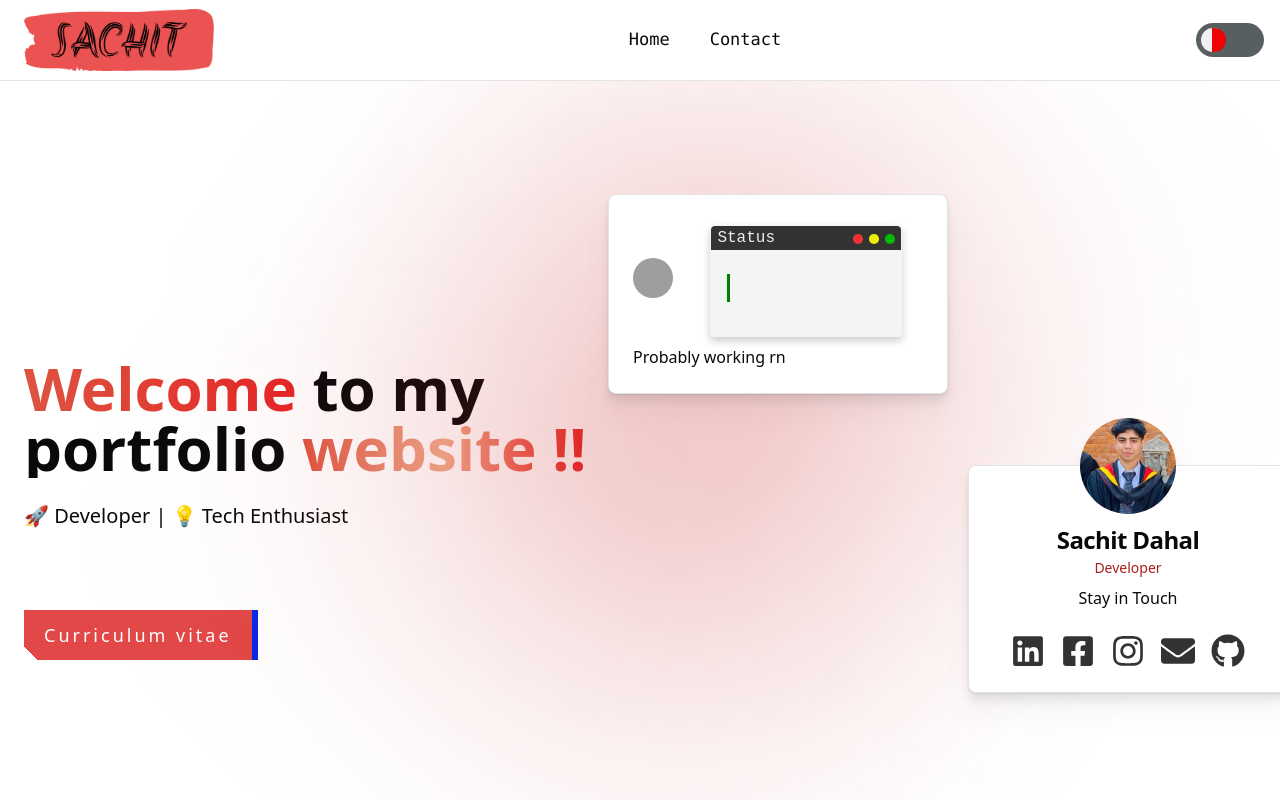
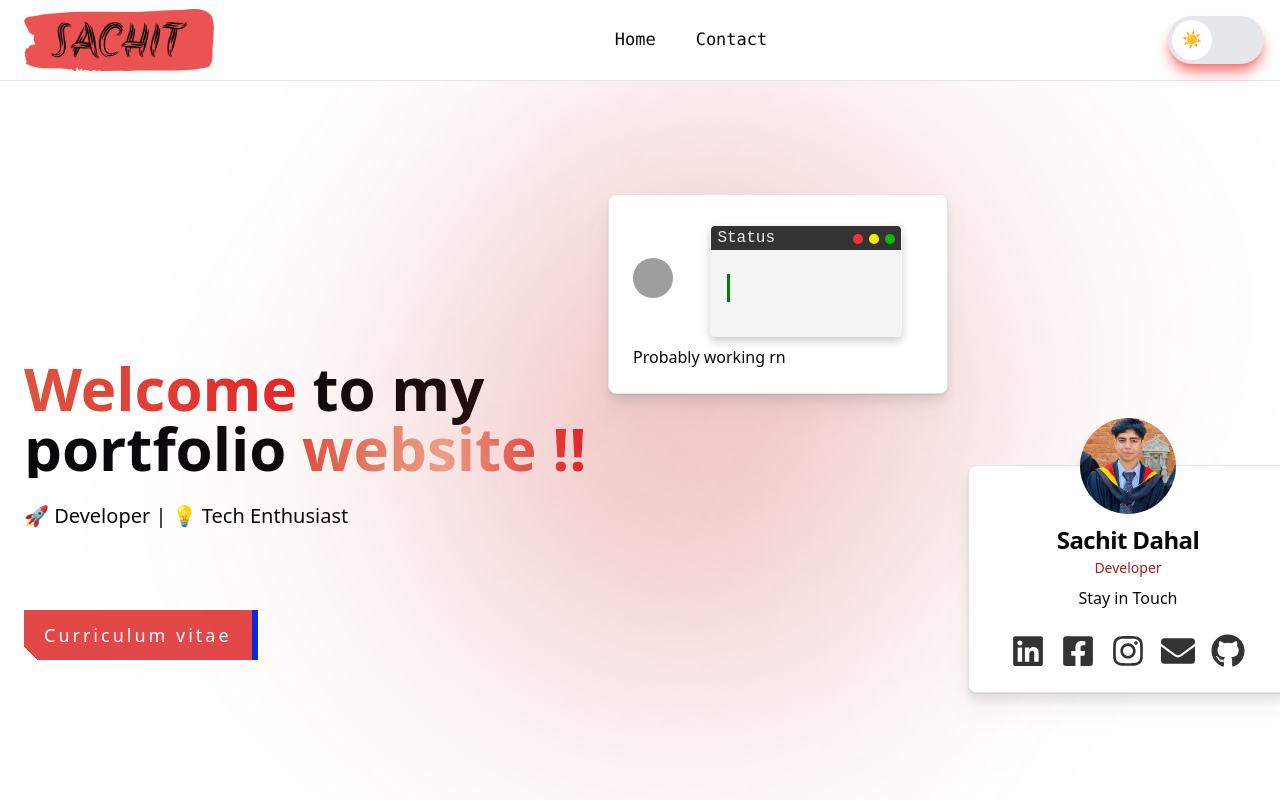
Before and after one commit to Sachit0-0/portfolio-v2, a React (Vite) app: page / in a window 1280 px wide. Shown: the top 800 px of the page. Built offline with nearby package versions, Linux system fonts and the light colour scheme; grey boxes are pictures that could not be loaded.

Commit message:
minor fixes

```diff
--- a/src/components/Hero.tsx
+++ b/src/components/Hero.tsx
@@ -24,14 +24,13 @@ export const Hero = () => {
           🚀 Developer | 💡 Tech Enthusiast
         </p>
 
-        <Link to="/cv">
+        <Link to="/no">
           <button className="mt-20 button2"> Curriculum vitae</button>
         </Link>
       </div>
 
       <div className="z-10 overflow-hidden lg:overflow-visible">
         {" "}
-        {/* Apply overflow for large screens */}
         <HeroCards />
       </div>
 
--- a/src/components/mode-toggle.tsx
+++ b/src/components/mode-toggle.tsx
@@ -1,11 +1,15 @@
-import { useState } from "react";
-import { Moon, Sun } from "lucide-react";
+import { useEffect, useState } from "react";
+
 
 import { useTheme } from "@/components/theme-provider";
 
 export function ModeToggle() {
-  const { setTheme } = useTheme();
-  const [isChecked, setIsChecked] = useState(false);
+  const { theme, setTheme } = useTheme();
+  const [isChecked, setIsChecked] = useState(theme === "dark");
+
+  useEffect(() => {
+    setIsChecked(theme === "dark");
+  }, [theme]);
 
   const handleToggle = () => {
     setIsChecked(!isChecked);
@@ -14,15 +18,13 @@ export function ModeToggle() {
   };
 
   return (
-    <label className="switch">
-      <input type="checkbox" checked={isChecked} onChange={handleToggle} />
-      <span className="slider">
-        <div className="circle">
-          <div className="divider"></div>
-        </div>
-      </span>
-      <Sun className="sun-icon" />
-      <Moon className="moon-icon" />
-    </label>
+
+<label className="relative inline-flex items-center cursor-pointer">
+  <input className="sr-only peer" value="" type="checkbox" checked={isChecked} onChange={handleToggle} />
+  <div
+    className="w-24 h-12 rounded-full ring-0 peer duration-500 outline-none bg-gray-200 overflow-hidden before:flex before:items-center before:justify-center after:flex after:items-center after:justify-center before:content-['☀️'] before:absolute before:h-10 before:w-10 before:top-1/2 before:bg-white before:rounded-full before:left-1 before:-translate-y-1/2 before:transition-all before:duration-700 peer-checked:before:opacity-0 peer-checked:before:rotate-90 peer-checked:before:-translate-y-full shadow-lg shadow-red-400 peer-checked:shadow-lg peer-checked:shadow-red-400 peer-checked:bg-[#383838] after:content-['🌑'] after:absolute after:bg-[#1d1d1d] after:rounded-full after:top-[4px] after:right-1 after:translate-y-full after:w-10 after:h-10 after:opacity-0 after:transition-all after:duration-700 peer-checked:after:opacity-100 peer-checked:after:rotate-180 peer-checked:after:translate-y-0"
+  ></div>
+</label>
+
   );
 }
--- a/src/components/theme-provider.tsx
+++ b/src/components/theme-provider.tsx
@@ -1,6 +1,6 @@
 import { createContext, useContext, useEffect, useState } from "react";
 
-type Theme = "dark" | "light" | "system";
+type Theme = "dark" | "light";
 
 type ThemeProviderProps = {
   children: React.ReactNode;
@@ -35,16 +35,6 @@ export function ThemeProvider({
 
     root.classList.remove("light", "dark");
 
-    if (theme === "system") {
-      const systemTheme = window.matchMedia("(prefers-color-scheme: dark)")
-        .matches
-        ? "dark"
-        : "light";
-
-      root.classList.add(systemTheme);
-      return;
-    }
-
     root.classList.add(theme);
   }, [theme]);
 
```
